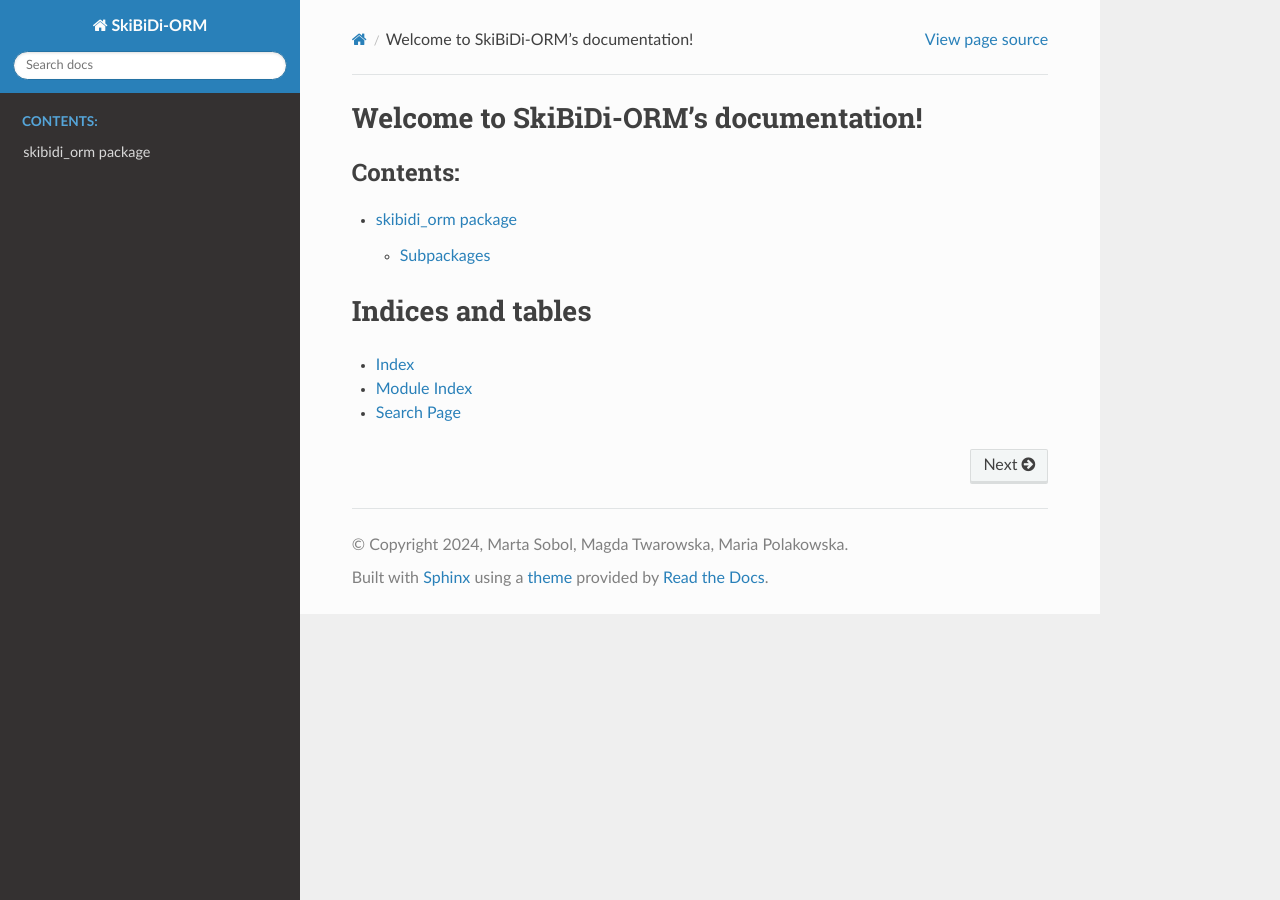
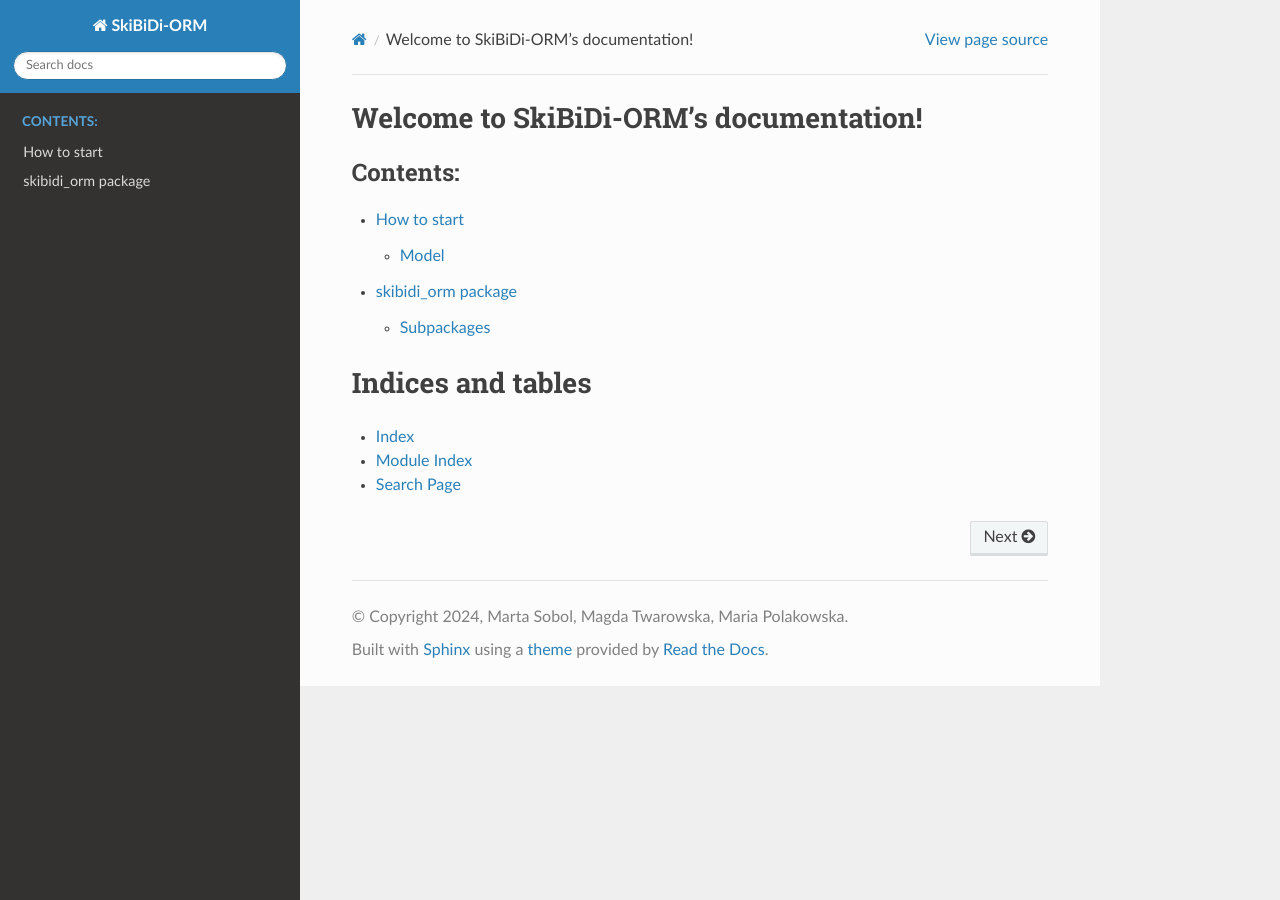
Before and after one commit to sysy-inc/zprp-23z-python-orm, a Sphinx documentation site: the page built from docs/source/index.rst, in a window 1280 px wide. Built offline with Sphinx 7.4.7 and the Read the Docs theme 2.0.0, drawn with Linux system fonts in a browser that asks for light colours.

Commit message:
add tutorial for model to sphinx

```diff
--- a/docs/source/index.rst
+++ b/docs/source/index.rst
@@ -10,6 +10,7 @@ Welcome to SkiBiDi-ORM's documentation!
    :maxdepth: 2
    :caption: Contents:
 
+   tutorial
    skibidi_orm
 
 
--- /dev/null
+++ b/docs/source/tutorial.rst
@@ -0,0 +1,5 @@
+How to start
+====================
+
+.. toctree::
+    model
```
